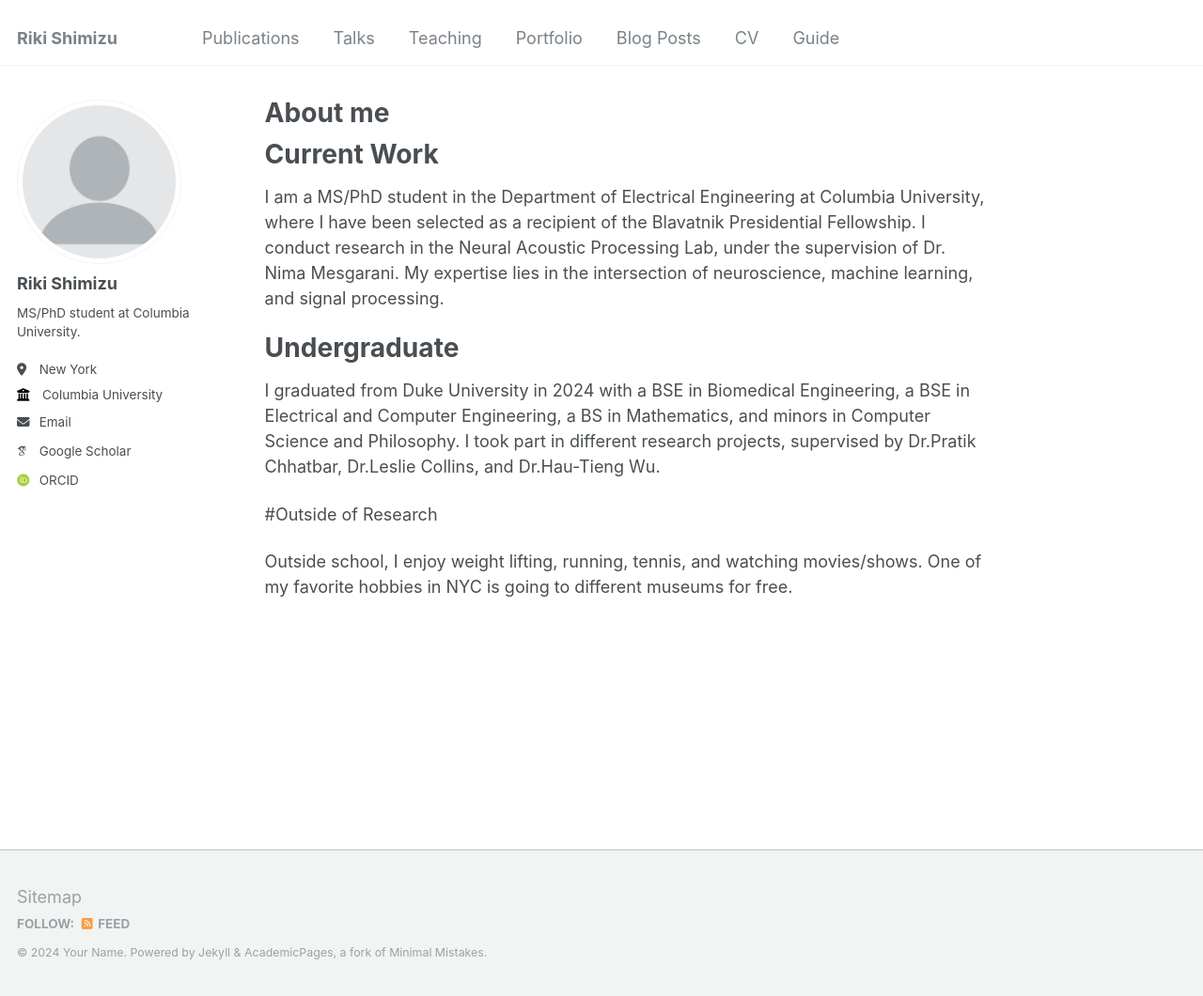
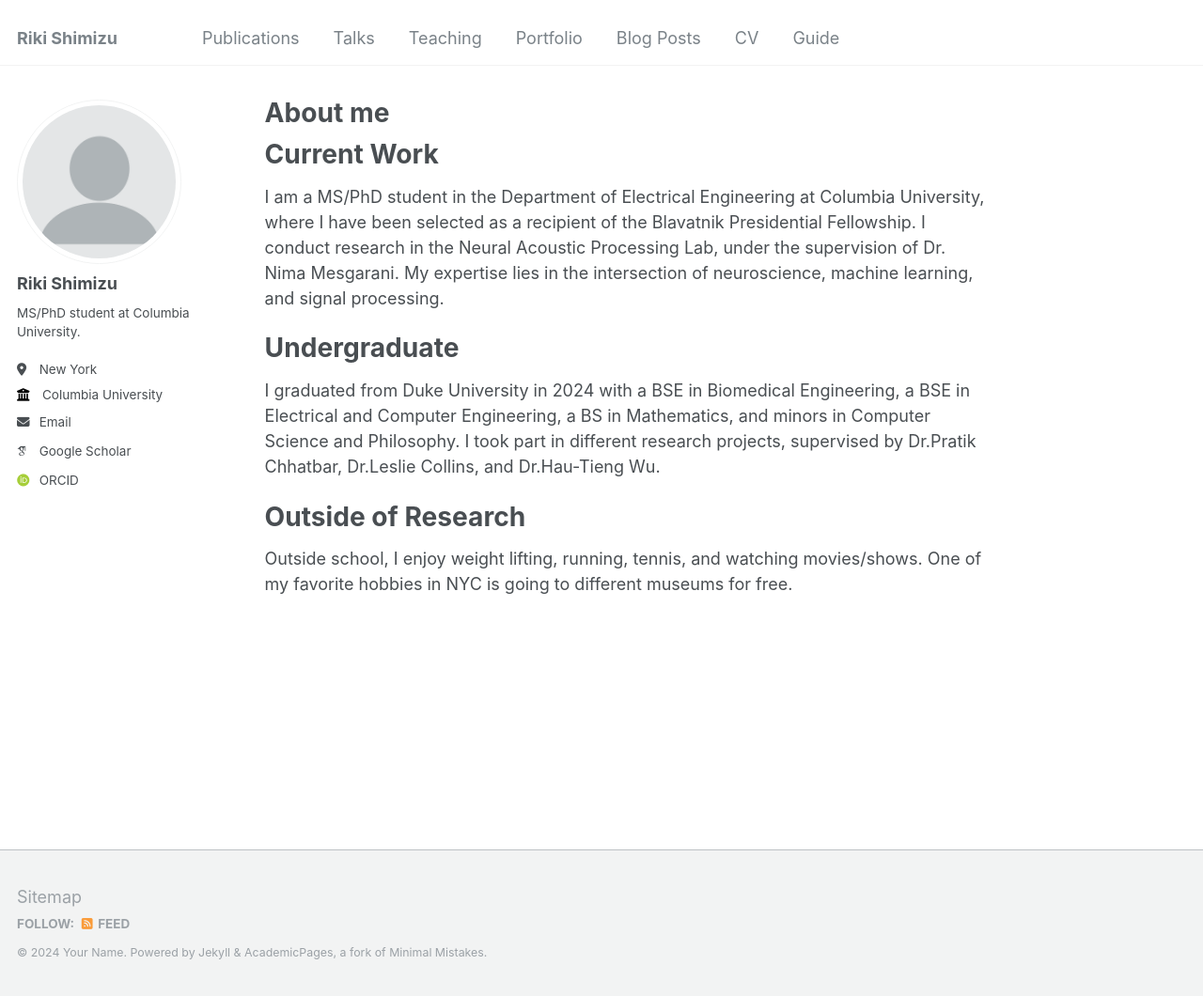
Before and after one commit to rikishimizu/rikishimizu.github.io, a Jekyll site: the page built from _pages/about.md, in a window 1280 px wide and 1060 px high. Shown: the whole window at 94% size. Built offline with Jekyll 4.4.1, drawn with Linux system fonts in a browser that asks for light colours; some web fonts are replaced.

```diff
--- a/_pages/about.md
+++ b/_pages/about.md
@@ -15,6 +15,6 @@ Undergraduate
 ======
 I graduated from Duke University in 2024 with a BSE in Biomedical Engineering, a BSE in Electrical and Computer Engineering, a BS in Mathematics, and minors in Computer Science and Philosophy. I took part in different research projects, supervised by Dr.Pratik Chhatbar, Dr.Leslie Collins, and Dr.Hau-Tieng Wu.
 
-#Outside of Research
-
+Outside of Research
+======
 Outside school, I enjoy weight lifting, running, tennis, and watching movies/shows. One of my favorite hobbies in NYC is going to different museums for free.
```
